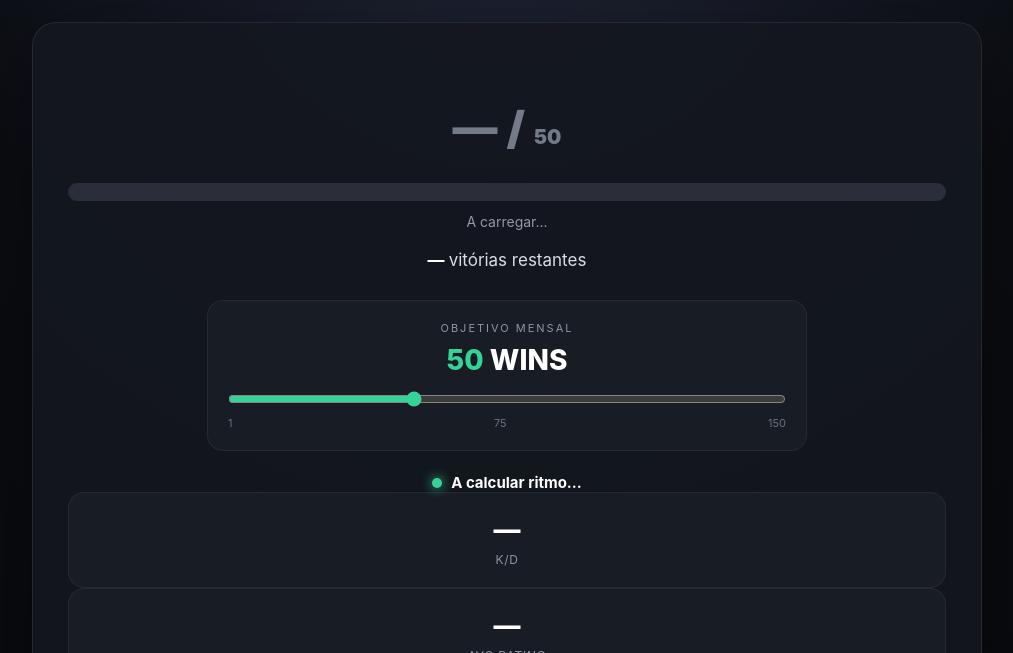
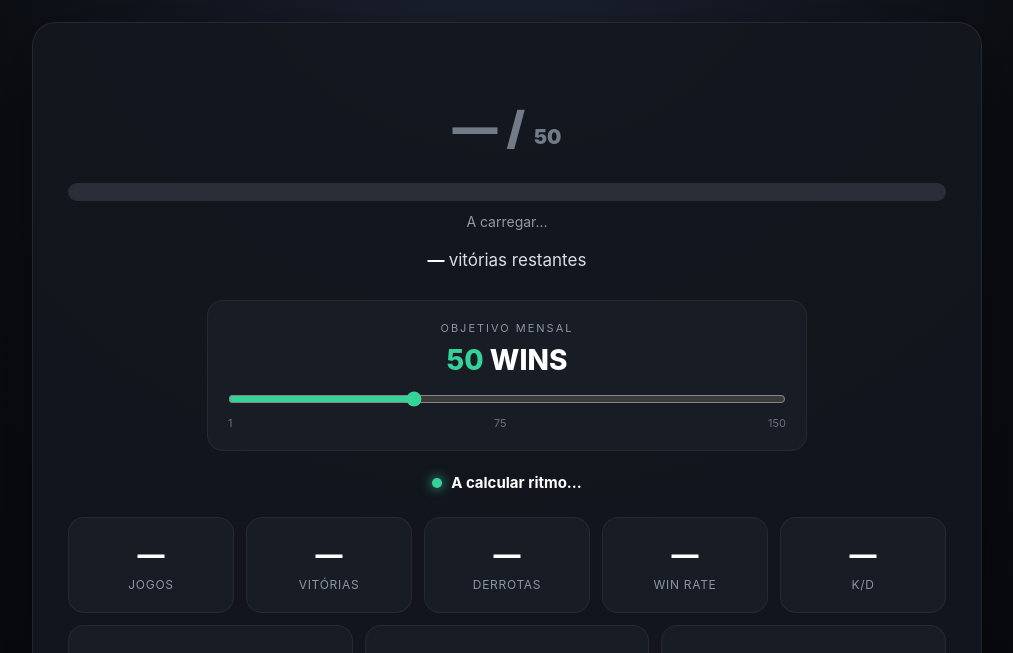
Before and after one commit to wisdew0w/faceit-50-wins, a website: page index.html in a window 1280 px wide. Shown: the part 147-800 px from the top of the page, without its empty margins (133-1146 px from the left). Drawn offline with Linux system fonts and the light colour scheme; no server answers.

Commit message:
Refactor HTML structure and formatting

```diff
--- a/index.html
+++ b/index.html
@@ -1,8 +1,14 @@
 <!DOCTYPE html>
 <html lang="pt-PT">
+
 <head>
+
   <meta charset="UTF-8">
-  <meta name="viewport" content="width=device-width, initial-scale=1.0">
+
+  <meta
+    name="viewport"
+    content="width=device-width, initial-scale=1.0"
+  >
 
   <title>WISDE — FACEIT Challenge</title>
 
@@ -15,7 +21,11 @@
     }
 
     body {
-      font-family: Inter, Arial, sans-serif;
+
+      font-family:
+        Inter,
+        Arial,
+        sans-serif;
 
       background:
         radial-gradient(
@@ -30,24 +40,33 @@
       min-height: 100vh;
 
       display: flex;
+
       justify-content: center;
 
       padding: 30px 16px;
+
     }
 
     .container {
+
       width: 100%;
+
       max-width: 950px;
+
     }
 
     /* HEADER */
 
     .header {
+
       text-align: center;
+
       margin-bottom: 25px;
+
     }
 
     .eyebrow {
+
       color: #9aa4b2;
 
       font-size: 13px;
@@ -57,22 +76,28 @@
       text-transform: uppercase;
 
       margin-bottom: 8px;
+
     }
 
     h1 {
-      font-size: clamp(30px, 6vw, 52px);
+
+      font-size:
+        clamp(30px, 6vw, 52px);
 
       font-weight: 800;
 
       letter-spacing: -2px;
+
     }
 
     .subtitle {
+
       color: #aeb6c2;
 
       margin-top: 8px;
 
       font-size: 15px;
+
     }
 
     /* MAIN CARD */
@@ -83,22 +108,27 @@
         rgba(20, 23, 31, 0.92);
 
       border:
-        1px solid rgba(255,255,255,0.08);
+        1px solid
+        rgba(255,255,255,0.08);
 
       border-radius: 24px;
 
       padding: 35px;
 
       box-shadow:
-        0 25px 80px rgba(0,0,0,0.4);
+        0 25px 80px
+        rgba(0,0,0,0.4);
 
       margin-bottom: 18px;
+
     }
 
     /* PROGRESS */
 
     .progress-section {
+
       text-align: center;
+
     }
 
     .progress-number {
@@ -109,6 +139,7 @@
       font-weight: 900;
 
       line-height: 1;
+
     }
 
     .progress-number span {
@@ -116,6 +147,7 @@
       color: #737b88;
 
       font-size: 0.45em;
+
     }
 
     .progress-bar {
@@ -131,6 +163,7 @@
       overflow: hidden;
 
       margin: 25px 0 12px;
+
     }
 
     .progress-fill {
@@ -150,6 +183,7 @@
 
       transition:
         width 0.5s ease;
+
     }
 
     .progress-percent {
@@ -157,6 +191,7 @@
       color: #8f99a7;
 
       font-size: 14px;
+
     }
 
     .remaining {
@@ -166,10 +201,13 @@
       font-size: 17px;
 
       color: #d8dde5;
+
     }
 
     .remaining strong {
+
       color: white;
+
     }
 
     /* GOAL */
@@ -190,7 +228,9 @@
       border-radius: 16px;
 
       border:
-        1px solid rgba(255,255,255,0.06);
+        1px solid
+        rgba(255,255,255,0.06);
+
     }
 
     .goal-title {
@@ -204,6 +244,7 @@
       text-transform: uppercase;
 
       margin-bottom: 8px;
+
     }
 
     .goal-value {
@@ -213,10 +254,13 @@
       font-weight: 800;
 
       margin-bottom: 14px;
+
     }
 
     .goal-value span {
+
       color: #36d399;
+
     }
 
     .goal-slider {
@@ -226,6 +270,7 @@
       cursor: pointer;
 
       accent-color: #36d399;
+
     }
 
     .slider-labels {
@@ -240,6 +285,7 @@
       font-size: 11px;
 
       margin-top: 5px;
+
     }
 
     /* STATUS */
@@ -259,6 +305,7 @@
       font-size: 15px;
 
       font-weight: 700;
+
     }
 
     .status-dot {
@@ -268,27 +315,34 @@
       height: 10px;
 
       border-radius: 50%;
+
     }
 
     .status-green {
+
       background: #36d399;
 
       box-shadow:
         0 0 12px #36d399;
+
     }
 
     .status-yellow {
+
       background: #f5c542;
 
       box-shadow:
         0 0 12px #f5c542;
+
     }
 
     .status-red {
+
       background: #ff6464;
 
       box-shadow:
         0 0 12px #ff6464;
+
     }
 
     /* STATS */
@@ -298,11 +352,12 @@
       display: grid;
 
       grid-template-columns:
-        repeat(6, 1fr);
+        repeat(5, 1fr);
 
       gap: 12px;
 
       margin-top: 25px;
+
     }
 
     .stat {
@@ -310,13 +365,15 @@
       background: #181c24;
 
       border:
-        1px solid rgba(255,255,255,0.06);
+        1px solid
+        rgba(255,255,255,0.06);
 
       border-radius: 16px;
 
-      padding: 20px 12px;
+      padding: 20px 10px;
 
       text-align: center;
+
     }
 
     .stat-value {
@@ -324,6 +381,7 @@
       font-size: 27px;
 
       font-weight: 800;
+
     }
 
     .stat-label {
@@ -337,6 +395,7 @@
       text-transform: uppercase;
 
       letter-spacing: 0.7px;
+
     }
 
     /* DETAILS */
@@ -351,6 +410,7 @@
       gap: 12px;
 
       margin-top: 12px;
+
     }
 
     .detail {
@@ -364,7 +424,9 @@
       text-align: center;
 
       border:
-        1px solid rgba(255,255,255,0.06);
+        1px solid
+        rgba(255,255,255,0.06);
+
     }
 
     .detail-value {
@@ -372,6 +434,7 @@
       font-size: 23px;
 
       font-weight: 800;
+
     }
 
     .detail-label {
@@ -381,6 +444,7 @@
       font-size: 12px;
 
       margin-top: 5px;
+
     }
 
     /* FOOTER */
@@ -394,6 +458,7 @@
       font-size: 12px;
 
       margin-top: 18px;
+
     }
 
     .status {
@@ -407,6 +472,7 @@
       margin-top: 10px;
 
       color: #7f8998;
+
     }
 
     .dot {
@@ -421,6 +487,7 @@
 
       box-shadow:
         0 0 10px #36d399;
+
     }
 
     .error {
@@ -432,6 +499,7 @@
       padding: 30px;
 
       display: none;
+
     }
 
     /* MOBILE */
@@ -439,19 +507,23 @@
     @media (max-width: 700px) {
 
       .main-card {
+
         padding: 24px 18px;
+
       }
 
       .stats {
 
         grid-template-columns:
           repeat(2, 1fr);
+
       }
 
       .details {
 
         grid-template-columns:
           1fr;
+
       }
 
     }
@@ -462,6 +534,7 @@
 
 
 <body>
+
 
 <div class="container">
 
@@ -621,6 +694,77 @@
 
     <!-- STATS -->
 
+    <div class="stats">
+
+
+      <div class="stat">
+
+        <div
+          class="stat-value"
+          id="games">
+
+          —
+
+        </div>
+
+        <div class="stat-label">
+          Jogos
+        </div>
+
+      </div>
+
+
+      <div class="stat">
+
+        <div
+          class="stat-value"
+          id="winsStat">
+
+          —
+
+        </div>
+
+        <div class="stat-label">
+          Vitórias
+        </div>
+
+      </div>
+
+
+      <div class="stat">
+
+        <div
+          class="stat-value"
+          id="losses">
+
+          —
+
+        </div>
+
+        <div class="stat-label">
+          Derrotas
+        </div>
+
+      </div>
+
+
+      <div class="stat">
+
+        <div
+          class="stat-value"
+          id="winRate">
+
+          —
+
+        </div>
+
+        <div class="stat-label">
+          Win Rate
+        </div>
+
+      </div>
+
+
       <div class="stat">
 
         <div
@@ -637,20 +781,6 @@
 
       </div>
 
-
-<div class="stat">
-
-  <div
-    class="stat-value"
-    id="averageRating">
-
-    —
-
-  </div>
-
-  <div class="stat-label">
-    Avg Rating
-  </div>
 
     </div>
 
@@ -741,6 +871,7 @@
 
 
   </div>
+
 
 </div>
 
@@ -948,15 +1079,8 @@
     document.getElementById(
       "kd"
     ).textContent =
-  data.games > 0
+      data.kd !== undefined
         ? data.kd.toFixed(2)
-    : "—";
-
-document.getElementById(
-  "averageRating"
-).textContent =
-  data.averageRating !== null
-    ? data.averageRating.toFixed(2)
         : "—";
 
 
@@ -998,13 +1122,6 @@
       );
 
 
-    /*
-      Calculamos quantas vitórias
-      deverias ter neste momento
-      para estar exatamente no ritmo.
-    */
-
-
     const now =
       new Date();
 
@@ -1027,13 +1144,6 @@
         dayOfMonth /
         daysInMonth
       );
-
-
-    /*
-      Margem de 1 vitória para
-      evitar mudanças constantes
-      entre estados.
-    */
 
 
     if (
@@ -1114,9 +1224,7 @@
 
   async function loadStats() {
 
-
     try {
-
 
       const response =
         await fetch(
@@ -1150,7 +1258,6 @@
 
     catch (error) {
 
-
       console.error(
         error
       );
@@ -1175,9 +1282,10 @@
 
 
   /*
-    Actualiza automaticamente
+    Atualiza automaticamente
     a cada 5 minutos.
   */
+
 
   setInterval(
     loadStats,
@@ -1187,5 +1295,7 @@
 
 </script>
 
+
 </body>
+
 </html>
```
Lines whose indentation alone changed are shown as unchanged.
